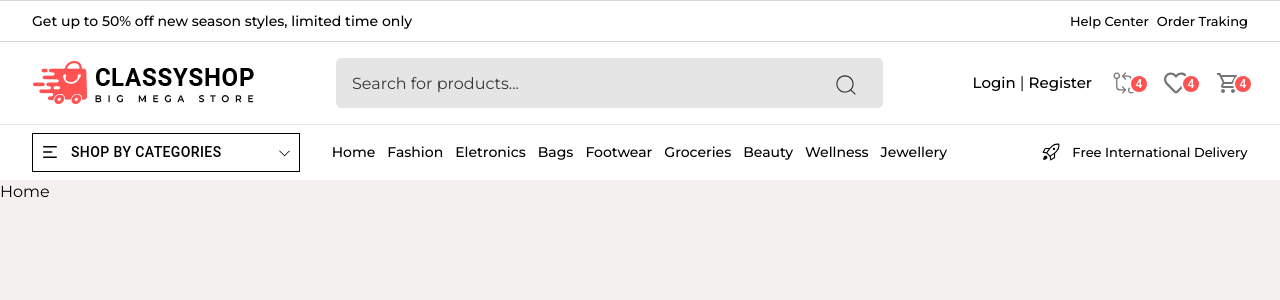
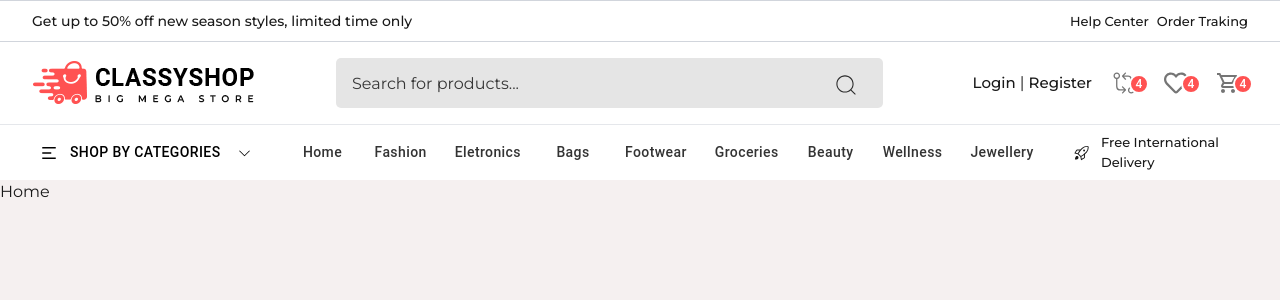
Before and after one commit to francisco-das-chagas/ecommerce-new, a React (Vite) app: page / in a window 1280 px wide. Shown: the top 300 px of the page. Built offline with nearby package versions, Linux system fonts and the light colour scheme.

Commit message:
implementação de botões de navegação

```diff
--- a/src/components/Header/Navigation/index.jsx
+++ b/src/components/Header/Navigation/index.jsx
@@ -5,12 +5,11 @@ import { LiaAngleDownSolid } from "react-icons/lia";
 import { Link } from "react-router-dom";
 import { GoRocket } from "react-icons/go";
 
-
 const Navigation = () => {
   return (
     <nav className="py-2">
       <div className="container flex items-center justify-end gap-8">
-        <div className="col_1 w-[26%] border-1">
+        <div className="col_1 w-[26%]">
           <Button className="!text-black gap-3 w-full ">
             <RiMenu2Fill className="text-[18px]" /> Shop By Categories
             <LiaAngleDownSolid className="text-[13px] ml-auto font-bold" />
@@ -20,48 +19,75 @@ const Navigation = () => {
         <div className="col_2 w-[66%] ">
           <ul className="flex items-center gap-3">
             <li className="list-none">
-              <Link to="/" className="link transition text-[14px] font-[500]">Home</Link>
+              <Link to="/" className="link transition text-[14px] font-[500]">
+                <Button className="link transition !font-[500] !text-[rgba(0,0,0,0.8)]
+                hover:!text-[#ff5252]"> Home</Button>
+              </Link>
             </li>
 
             <li className="list-none">
-              <Link to="/" className="link transition text-[14px] font-[500]">Fashion</Link>
+              <Link to="/" className="link transition text-[14px] font-[500]">
+              <Button className="link transition !font-[500] !text-[rgba(0,0,0,0.8)]
+                hover:!text-[#ff5252]"> Fashion </Button>
+              </Link>
             </li>
 
             <li className="list-none">
-              <Link to="/" className="link transition text-[14px] font-[500]">Eletronics</Link>
+              <Link to="/" className="link transition text-[14px] font-[500]">
+              <Button className="link transition !font-[500] !text-[rgba(0,0,0,0.8)]
+                hover:!text-[#ff5252]"> Eletronics </Button>
+              </Link>
             </li>
 
             <li className="list-none">
-              <Link to="/" className="link transition text-[14px] font-[500]">Bags</Link>
+              <Link to="/" className="link transition text-[14px] font-[500]">
+              <Button className="link transition !font-[500] !text-[rgba(0,0,0,0.8)]
+                hover:!text-[#ff5252]"> Bags </Button>
+              </Link>
             </li>
 
             <li className="list-none">
-              <Link to="/" className="link transition text-[14px] font-[500]">Footwear</Link>
+              <Link to="/" className="link transition text-[14px] font-[500]">
+              <Button className="link transition !font-[500] !text-[rgba(0,0,0,0.8)]
+                hover:!text-[#ff5252]"> Footwear </Button>
+              </Link>
             </li>
 
             <li className="list-none">
-              <Link to="/" className="link transition text-[14px] font-[500]">Groceries</Link>
+              <Link to="/" className="link transition text-[14px] font-[500]">
+              <Button className="link transition !font-[500] !text-[rgba(0,0,0,0.8)]
+                hover:!text-[#ff5252]"> Groceries </Button>
+              </Link>
             </li>
 
             <li className="list-none">
-              <Link to="/" className="link transition text-[14px] font-[500]">Beauty</Link>
+              <Link to="/" className="link transition text-[14px] font-[500]">
+              <Button className="link transition !font-[500] !text-[rgba(0,0,0,0.8)]
+                hover:!text-[#ff5252]"> Beauty </Button>
+              </Link>
             </li>
 
             <li className="list-none">
-              <Link to="/" className="link transition text-[14px] font-[500]">Wellness</Link>
+              <Link to="/" className="link transition text-[14px] font-[500]">
+              <Button className="link transition !font-[500] !text-[rgba(0,0,0,0.8)]
+                hover:!text-[#ff5252]"> Wellness </Button>
+              </Link>
             </li>
 
             <li className="list-none">
-              <Link to="/" className="link transition text-[14px] font-[500]">Jewellery</Link>
+              <Link to="/" className="link transition text-[14px] font-[500]">
+              <Button className="link transition !font-[500] !text-[rgba(0,0,0,0.8)]
+                hover:!text-[#ff5252]"> Jewellery </Button>
+              </Link>
             </li>
-
-
-
           </ul>
         </div>
 
         <div className="col_3 w-[20%] flex items-end">
-          <p className="text-[13px] font-[500] flex items-center gap-3 mb-0 mt-0 "> <GoRocket className="text-[18px]" /> Free International Delivery</p>
+          <p className="text-[13px] font-[500] flex items-center gap-3 mb-0 mt-0 ">
+            {" "}
+            <GoRocket className="text-[18px]" /> Free International Delivery
+          </p>
         </div>
       </div>
     </nav>
--- a/src/index.css
+++ b/src/index.css
@@ -4,6 +4,7 @@ body {
   font-family: "Montserrat", sans-serif;
   font-optical-sizing: auto;
   background: #f5f0f0;
+  color: rgba(0, 0, 0, 0.9);
 }
 
 
@@ -15,3 +16,5 @@ body {
 .bg-primary {background: #ff5252;}
 
 .MuiBadge-badge{background-color: #ff5252 !important;}
+
+nav ul button{text-transform: capitalize !important;}
```
